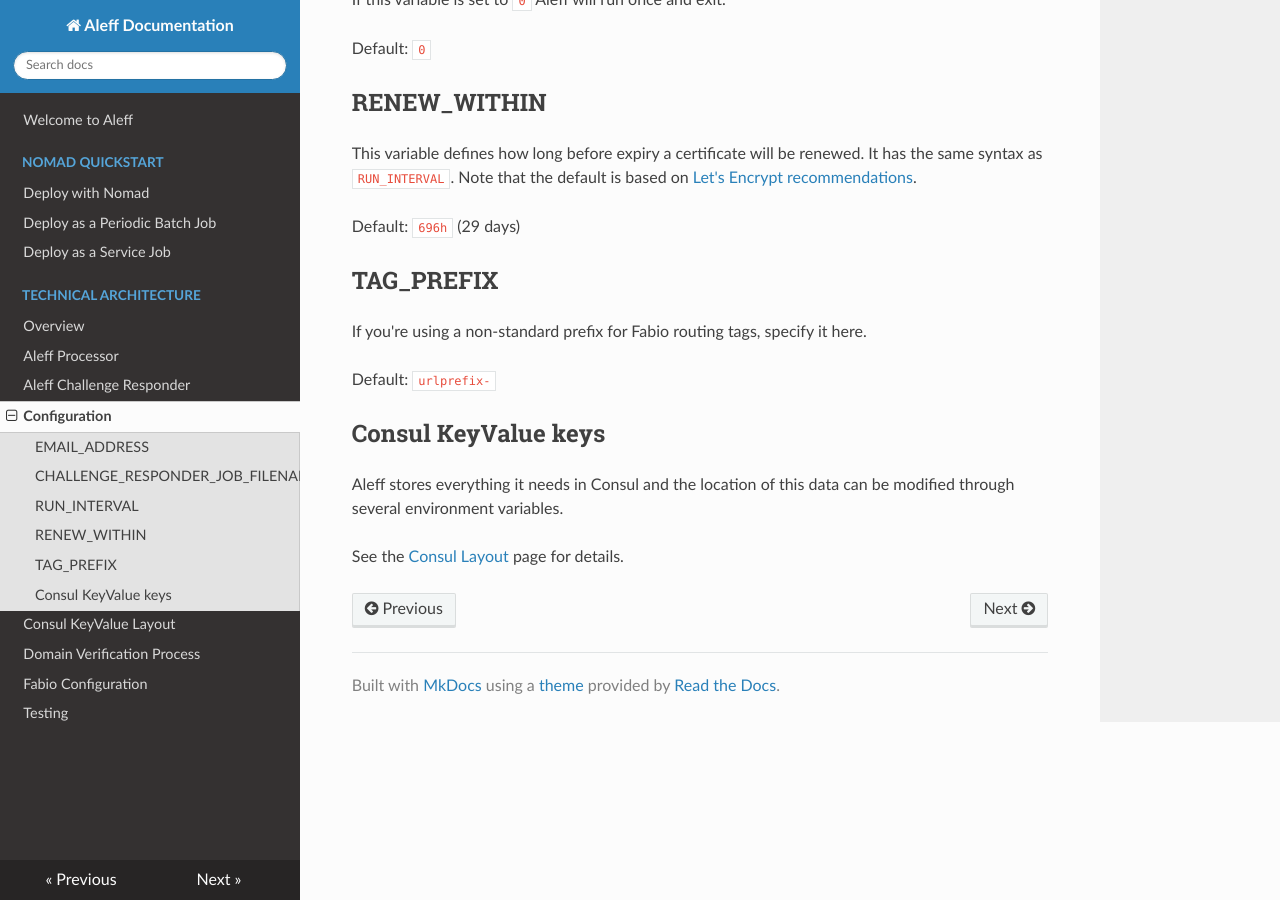
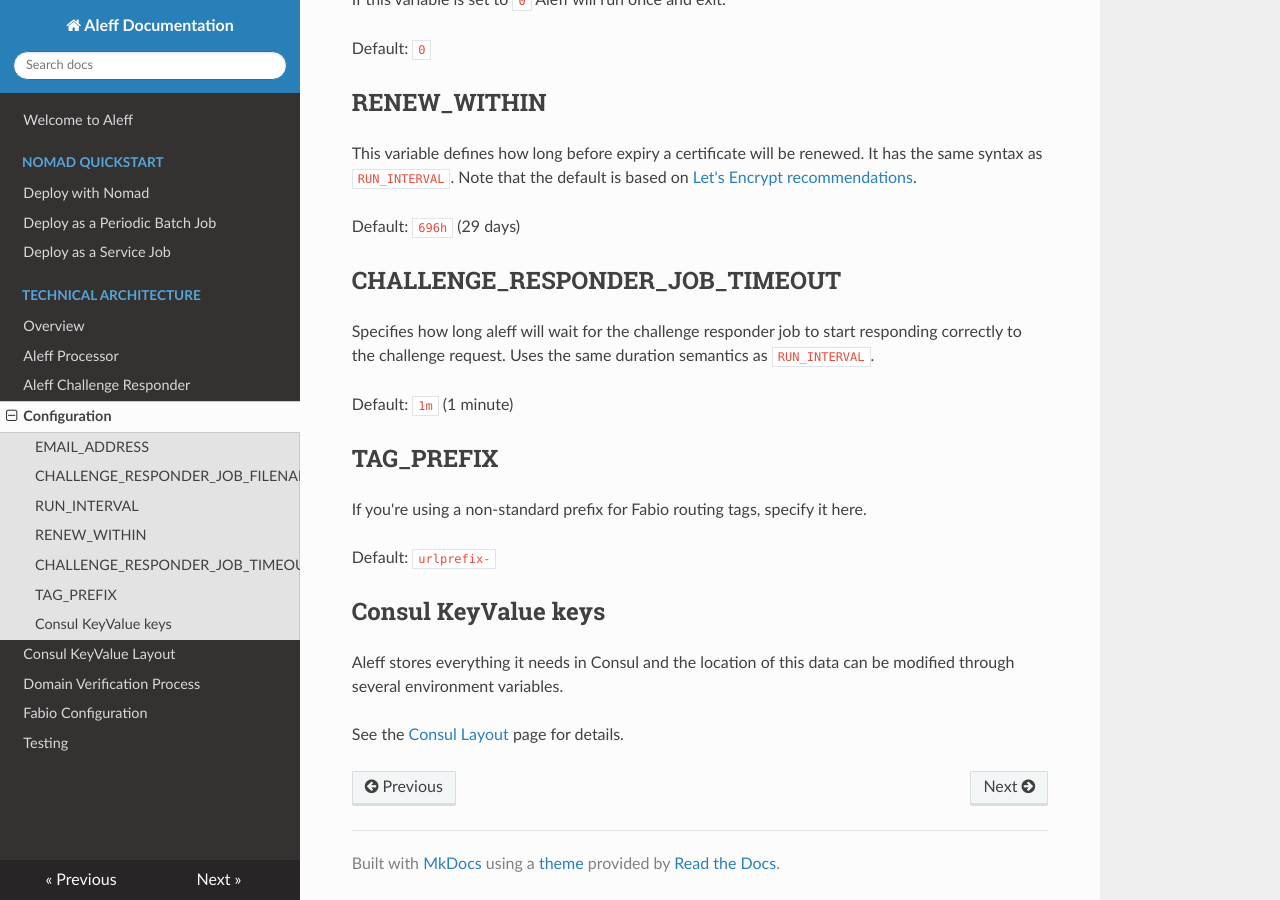
Before and after one commit to stut/aleff.dev, an MkDocs documentation site: the page built from docs/technical-architecture/configuration.md, in a window 1280 px wide and 900 px high, scrolled down 823 px. Built offline with MkDocs 1.6.1, drawn with Linux system fonts in a browser that asks for light colours; nearby versions of some CDN libraries.

Commit message:
Added CHALLENGE_RESPONDER_JOB_TIMEOUT configuration option.

```diff
--- a/docs/technical-architecture/configuration.md
+++ b/docs/technical-architecture/configuration.md
@@ -36,6 +36,12 @@ This variable defines how long before expiry a certificate will be renewed. It h
 
 Default: `696h` (29 days)
 
+## CHALLENGE_RESPONDER_JOB_TIMEOUT
+
+Specifies how long aleff will wait for the challenge responder job to start responding correctly to the challenge request. Uses the same duration semantics as `RUN_INTERVAL`.
+
+Default: `1m` (1 minute)
+
 ## TAG_PREFIX
 
 If you're using a non-standard prefix for Fabio routing tags, specify it here.
```
